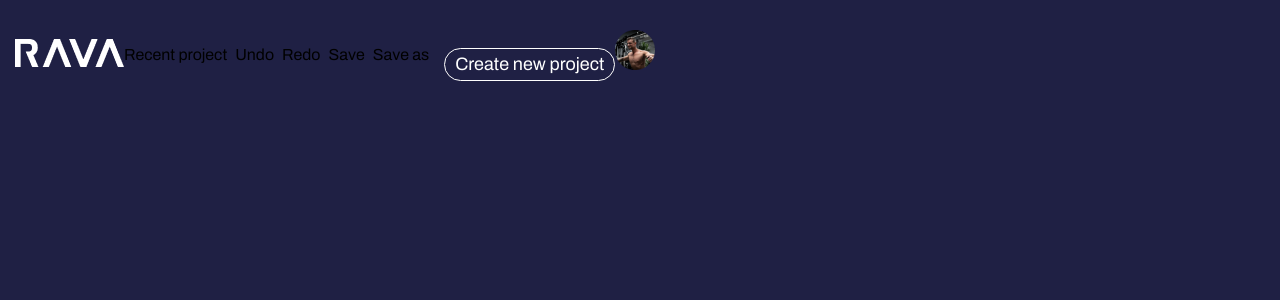
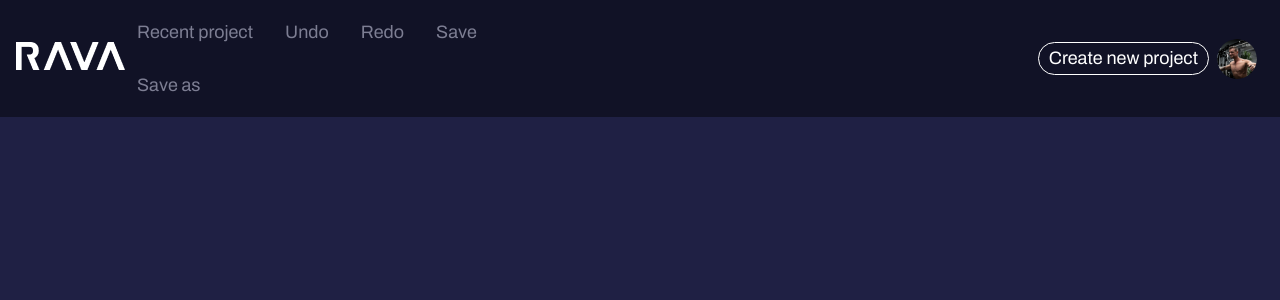
Before and after one commit to kurtthe/rava-app, a React app: page /studio in a window 1280 px wide. Shown: the top 300 px of the page. Built offline with nearby package versions, Linux system fonts and the light colour scheme.

Commit message:
header component

```diff
--- a/src/infrastructure/web/assets/styles/components/header.scss
+++ b/src/infrastructure/web/assets/styles/components/header.scss
@@ -1,10 +1,21 @@
 .header {
-  padding: 15px;
+  padding: 2px 8px;
   display: flex;
   flex-direction: row;
   align-items:center;
+  justify-content: space-between;
+  background-color: $bg_color_studio;
 
   &__content {
+    width: 45%;
+    padding: 8px;
+    display: flex;
+    flex-direction:row;
+    align-items: center;
+    justify-content: space-between;
+
+    &__list {
+
       & ul {
         padding: 0;
         margin: 0;
@@ -14,10 +25,32 @@
         flex-wrap: wrap;
         align-items: center;
         gap: 0.5rem;
+
+        li {
+          padding: 12px;
+          color: $color_paragraph;
+          font-family: $font_primary;
+          font-size: 18px;
+          &:hover{
+            cursor: pointer;
+            background-color:$bg_color_secondary_studio;
           }
+        }
+      }
+    }
+
   }
 
   &__profile{
     padding: 15px;
+    display: flex;
+    flex-direction: row;
+    align-items: center;
+    justify-content: center;
+    flex-wrap: wrap;
+
+    img {
+      border-radius: 50%;
     }
   }
+}
--- a/src/infrastructure/web/assets/styles/settings/colors.scss
+++ b/src/infrastructure/web/assets/styles/settings/colors.scss
@@ -1,6 +1,8 @@
 // bg
 $bg_color: #1F2044;
 $bg_color_secondary: #7D7E93;
+$bg_color_studio: #111226;
+$bg_color_secondary_studio: #111226;
 
 // text_colors
 $color_paragraph: #7D7E93;
--- a/src/infrastructure/web/components/Header.tsx
+++ b/src/infrastructure/web/components/Header.tsx
@@ -7,10 +7,11 @@ const Header = () => {
   return (
     <>
       <div className="header">
+        <div className="header__content">
           <div className="header__logo">
             <img src={Logo} alt="Logo Rava" />
           </div>
-        <div className="header__content">
+          <div className="header__content__list">
             <ul>
               <li>Recent project</li>
               <li>Undo</li>
@@ -19,10 +20,11 @@ const Header = () => {
               <li>Save as</li>
             </ul>
           </div>
+        </div>
         <div className="header__profile">
-          <Button mode="outline" label="Create new project" onClick={() => null} type="secondary" />
+          <Button mode="outline" label="Create new project" onClick={() => null} type="secondary" className="mx-2" />
 
-          <img src={Profile} alt="Image Profile" width="40px" height="40px"/>
+          <img src={Profile} alt="Image Profile" width="40px" height="40px" />
         </div>
       </div>
     </>
```
Lines whose indentation alone changed are shown as unchanged.
